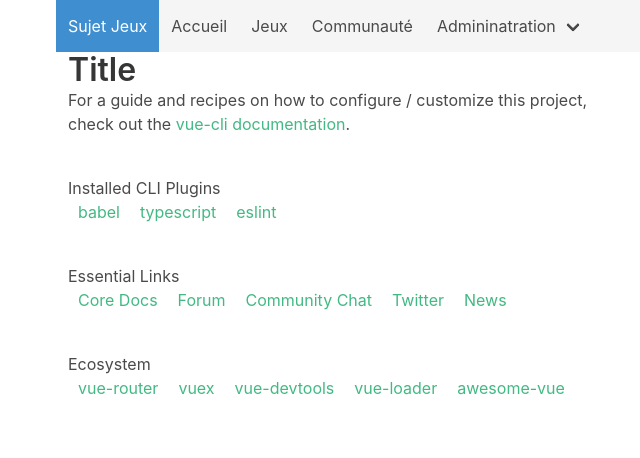
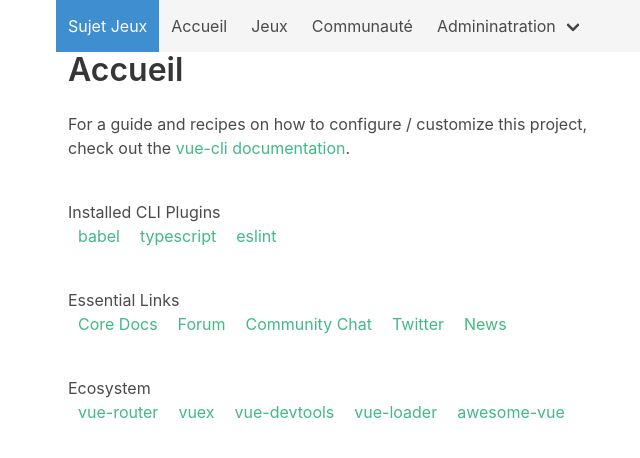
Before and after one commit to mathieudupoux/it203-projet, a Vue app in the folder source/frontend/: page / in a window 1280 px wide. Shown: the top 458 px of the page, without its empty margins (92-732 px from the left). Built offline with nearby package versions, Linux system fonts and the light colour scheme.

Commit message:
Fix some titles

```diff
--- a/source/frontend/src/App.vue
+++ b/source/frontend/src/App.vue
@@ -2,9 +2,8 @@
   <div id="app" class="container is-max-desktop">
     <Navigation></Navigation>
     <div class="container">
-      <h1 class="title">Title</h1>
+      <router-view></router-view>
     </div>
-    <router-view></router-view>
   </div>
 </template>
 
--- a/source/frontend/src/views/games.vue
+++ b/source/frontend/src/views/games.vue
@@ -1,6 +1,7 @@
 <template>
   <div class="container">
-    <h2 class="title">Jeux classés par thèmes</h2>
+    <h1 class="title">Jeux</h1>
+    <h2 class="subtitle">Jeux classés par thèmes</h2>
     <p>Vous pouvez ici sélectionner les jeux enregistrés selon leur thème :
       <select class="dropdown-content" @change="toggleThemeMenu($event)">
         <option class="dropdown-content" value="" selected disabled>Choisir un thème</option>
--- a/source/frontend/src/views/home.vue
+++ b/source/frontend/src/views/home.vue
@@ -1,7 +1,7 @@
 <!-- eslint-disable prettier/prettier -->
 <template>
   <div class="hello">
-    <h1>{{ msg }}</h1>
+    <h1 class="title">Accueil</h1>
     <p>
       For a guide and recipes on how to configure / customize this project,<br />
       check out the
--- a/source/frontend/src/views/notFound.vue
+++ b/source/frontend/src/views/notFound.vue
@@ -1,7 +1,6 @@
 <template>
   <div class="container">
-    <h1>404</h1>
-
+    <h1 class="title">404</h1>
   </div>
 </template>
 
```
